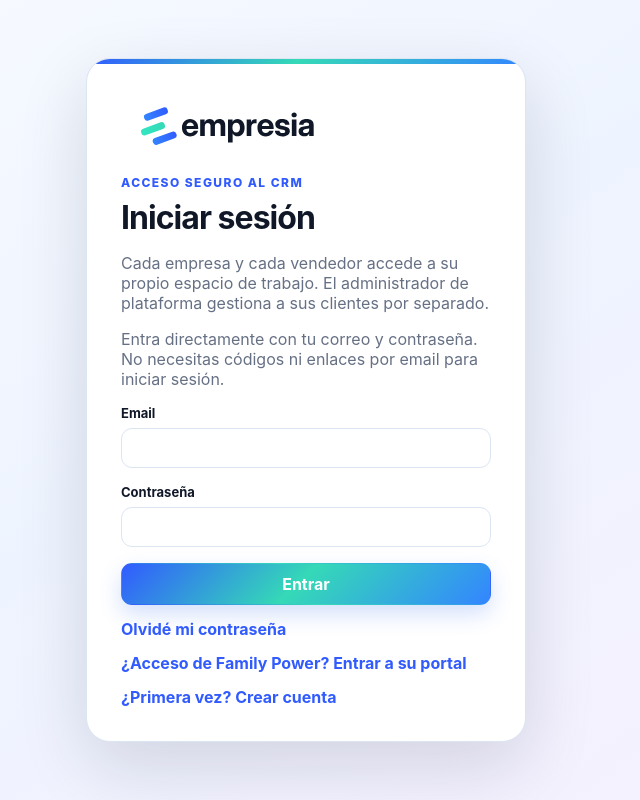
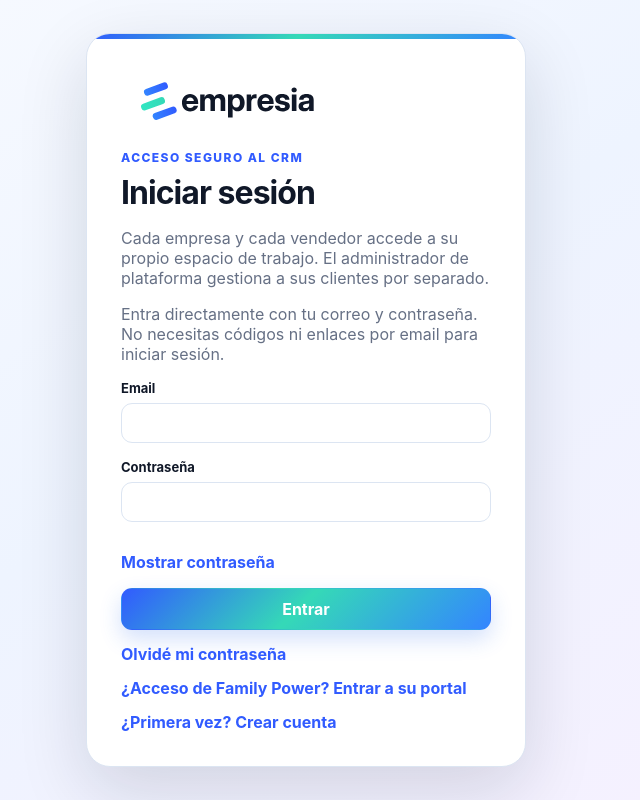
Before and after one commit to angelberiguete-pixel/crm, a Next.js app: page /login in a window 1280 px wide. Shown: the whole page, without its empty margins (334-974 px from the left). Built offline with nearby package versions, Linux system fonts and the light colour scheme.

Commit message:
fix(auth): allow checking browser-autofilled password at Empresia login

```diff
--- a/app/login/page.tsx
+++ b/app/login/page.tsx
@@ -12,6 +12,7 @@ export default function LoginPage() {
   const [mode, setMode] = useState<"login" | "signup">("login");
   const [email, setEmail] = useState("");
   const [password, setPassword] = useState("");
+  const [showPassword, setShowPassword] = useState(false);
   const [busy, setBusy] = useState(false);
   const [message, setMessage] = useState("");
   const [resetBusy, setResetBusy] = useState(false);
@@ -71,7 +72,8 @@ export default function LoginPage() {
       <p className="muted">Entra directamente con tu correo y contraseña. No necesitas códigos ni enlaces por email para iniciar sesión.</p>
       <form onSubmit={submit} className="stack gap-16">
         <label>Email<input type="email" value={email} onChange={(e) => setEmail(e.target.value)} required autoComplete="email" /></label>
-        <label>Contraseña<input type="password" minLength={8} value={password} onChange={(e) => setPassword(e.target.value)} required autoComplete={mode === "login" ? "current-password" : "new-password"} /></label>
+        <label>Contraseña<input type={showPassword ? "text" : "password"} minLength={8} value={password} onChange={(e) => setPassword(e.target.value)} required autoComplete={mode === "login" ? "current-password" : "new-password"} /></label>
+        <button type="button" className="text-button" aria-pressed={showPassword} onClick={() => setShowPassword(current => !current)}>{showPassword ? "Ocultar contraseña" : "Mostrar contraseña"}</button>
         {message && <div className="notice" role="status">{message}{mode === "login" && <p><Link href="/cuenta/seguridad">Recuperar mi contraseña y acceder sin más enlaces</Link></p>}</div>}
         <button className="button primary" disabled={busy}>{busy ? "Procesando…" : mode === "login" ? "Entrar" : "Crear cuenta"}</button>
       </form>
```
